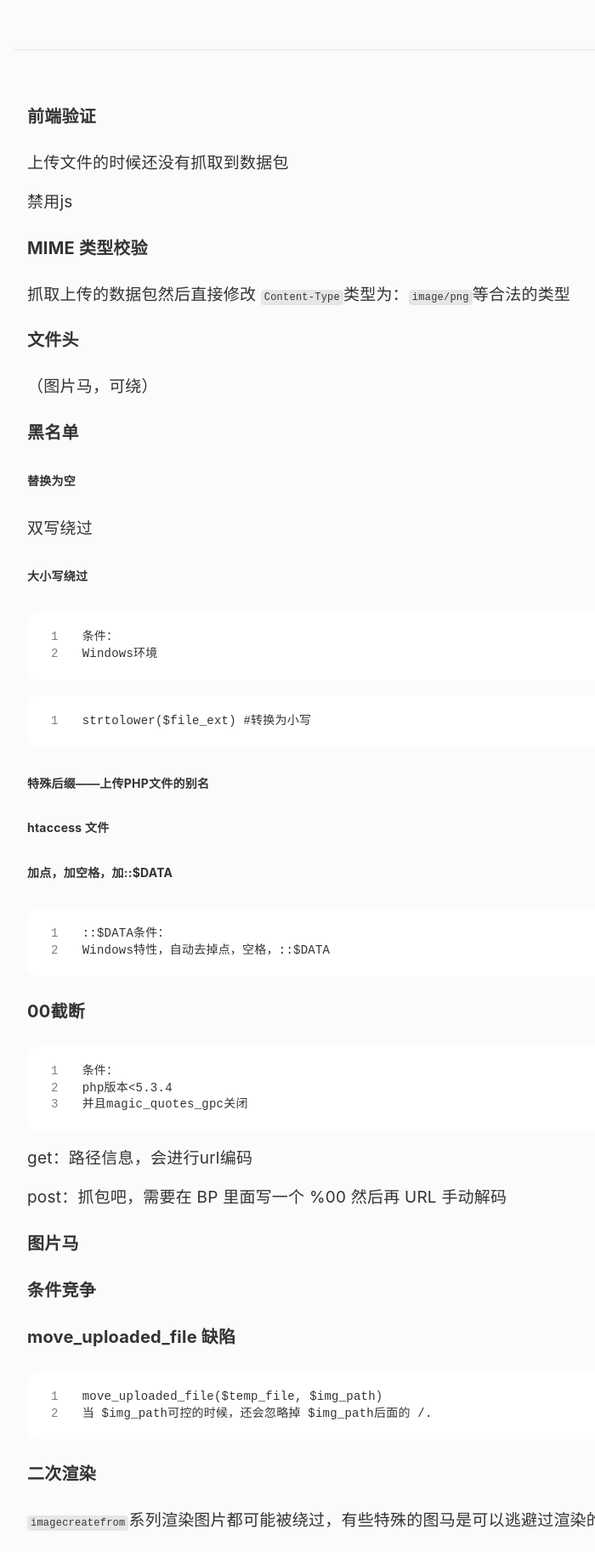
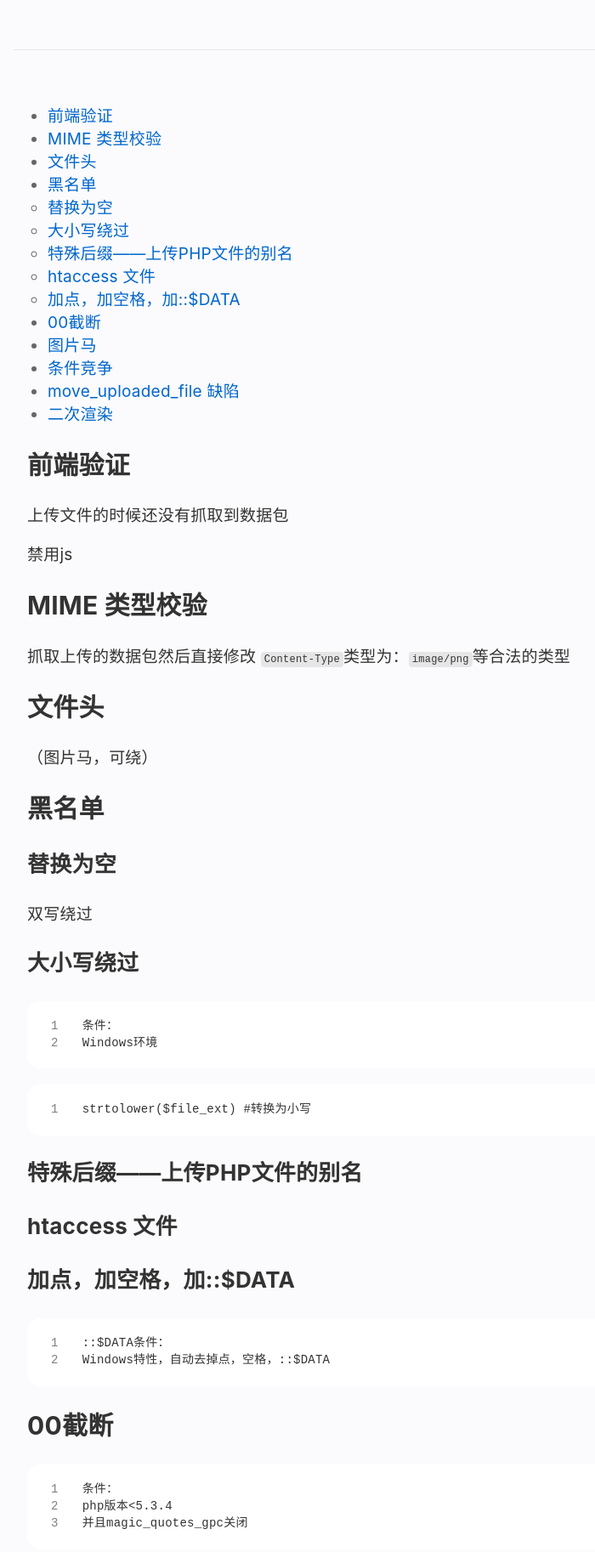
Before and after one commit to za0y0u/.github.io, a plain HTML site: page 2023/10/21/ctf/文件上传思路总结/index.html in a window 1280 px wide. Shown: the part 240-2066 px from the top of the page at 85% size, without its empty margins (208-908 px from the left). Drawn offline with nearby package versions, Linux system fonts and the light colour scheme.

Commit message:
Site updated: 2023-10-24 20:25:32

```diff
--- a/2023/10/21/ctf/文件上传思路总结/index.html
+++ b/2023/10/21/ctf/文件上传思路总结/index.html
@@ -168,28 +168,44 @@
     <div class="content">
         <!-- toc -->
 
-
-
+<ul>
+<li><a href="#%E5%89%8D%E7%AB%AF%E9%AA%8C%E8%AF%81">前端验证</a></li>
+<li><a href="#mime-%E7%B1%BB%E5%9E%8B%E6%A0%A1%E9%AA%8C">MIME 类型校验</a></li>
+<li><a href="#%E6%96%87%E4%BB%B6%E5%A4%B4">文件头</a></li>
+<li><a href="#%E9%BB%91%E5%90%8D%E5%8D%95">黑名单</a><ul>
+<li><a href="#%E6%9B%BF%E6%8D%A2%E4%B8%BA%E7%A9%BA">替换为空</a></li>
+<li><a href="#%E5%A4%A7%E5%B0%8F%E5%86%99%E7%BB%95%E8%BF%87">大小写绕过</a></li>
+<li><a href="#%E7%89%B9%E6%AE%8A%E5%90%8E%E7%BC%80%E4%B8%8A%E4%BC%A0php%E6%96%87%E4%BB%B6%E7%9A%84%E5%88%AB%E5%90%8D">特殊后缀——上传PHP文件的别名</a></li>
+<li><a href="#htaccess-%E6%96%87%E4%BB%B6">htaccess 文件</a></li>
+<li><a href="#%E5%8A%A0%E7%82%B9%E5%8A%A0%E7%A9%BA%E6%A0%BC%E5%8A%A0data">加点，加空格，加::$DATA</a></li>
+</ul>
+</li>
+<li><a href="#00%E6%88%AA%E6%96%AD">00截断</a></li>
+<li><a href="#%E5%9B%BE%E7%89%87%E9%A9%AC">图片马</a></li>
+<li><a href="#%E6%9D%A1%E4%BB%B6%E7%AB%9E%E4%BA%89">条件竞争</a></li>
+<li><a href="#move_uploaded_file-%E7%BC%BA%E9%99%B7">move_uploaded_file 缺陷</a></li>
+<li><a href="#%E4%BA%8C%E6%AC%A1%E6%B8%B2%E6%9F%93">二次渲染</a></li>
+</ul>
 <!-- tocstop -->
 
-<h4><span id="前端验证">前端验证</span></h4><p>上传文件的时候还没有抓取到数据包</p>
+<h2><span id="前端验证">前端验证</span></h2><p>上传文件的时候还没有抓取到数据包</p>
 <p>禁用js</p>
-<h4><span id="mime-类型校验">MIME 类型校验</span></h4><p>抓取上传的数据包然后直接修改 <code>Content-Type</code>类型为：<code>image/png</code>等合法的类型</p>
-<h4><span id="文件头">文件头</span></h4><p>（图片马，可绕）</p>
-<h4><span id="黑名单">黑名单</span></h4><h6><span id="替换为空">替换为空</span></h6><p>双写绕过</p>
-<h6><span id="大小写绕过">大小写绕过</span></h6><figure class="highlight plaintext"><table><tr><td class="gutter"><pre><span class="line">1</span><br><span class="line">2</span><br></pre></td><td class="code"><pre><span class="line">条件：</span><br><span class="line">Windows环境</span><br></pre></td></tr></table></figure>
+<h2><span id="mime-类型校验">MIME 类型校验</span></h2><p>抓取上传的数据包然后直接修改 <code>Content-Type</code>类型为：<code>image/png</code>等合法的类型</p>
+<h2><span id="文件头">文件头</span></h2><p>（图片马，可绕）</p>
+<h2><span id="黑名单">黑名单</span></h2><h3><span id="替换为空">替换为空</span></h3><p>双写绕过</p>
+<h3><span id="大小写绕过">大小写绕过</span></h3><figure class="highlight plaintext"><table><tr><td class="gutter"><pre><span class="line">1</span><br><span class="line">2</span><br></pre></td><td class="code"><pre><span class="line">条件：</span><br><span class="line">Windows环境</span><br></pre></td></tr></table></figure>
 
 <figure class="highlight plaintext"><table><tr><td class="gutter"><pre><span class="line">1</span><br></pre></td><td class="code"><pre><span class="line">strtolower($file_ext) #转换为小写</span><br></pre></td></tr></table></figure>
 
-<h6><span id="特殊后缀上传php文件的别名">特殊后缀——上传PHP文件的别名</span></h6><h6><span id="htaccess-文件">htaccess 文件</span></h6><h6><span id="加点加空格加data">加点，加空格，加::$DATA</span></h6><figure class="highlight plaintext"><table><tr><td class="gutter"><pre><span class="line">1</span><br><span class="line">2</span><br></pre></td><td class="code"><pre><span class="line">::$DATA条件：</span><br><span class="line">Windows特性，自动去掉点，空格，::$DATA</span><br></pre></td></tr></table></figure>
+<h3><span id="特殊后缀上传php文件的别名">特殊后缀——上传PHP文件的别名</span></h3><h3><span id="htaccess-文件">htaccess 文件</span></h3><h3><span id="加点加空格加data">加点，加空格，加::$DATA</span></h3><figure class="highlight plaintext"><table><tr><td class="gutter"><pre><span class="line">1</span><br><span class="line">2</span><br></pre></td><td class="code"><pre><span class="line">::$DATA条件：</span><br><span class="line">Windows特性，自动去掉点，空格，::$DATA</span><br></pre></td></tr></table></figure>
 
-<h4><span id="00截断">00截断</span></h4><figure class="highlight plaintext"><table><tr><td class="gutter"><pre><span class="line">1</span><br><span class="line">2</span><br><span class="line">3</span><br></pre></td><td class="code"><pre><span class="line">条件：</span><br><span class="line">php版本&lt;5.3.4</span><br><span class="line">并且magic_quotes_gpc关闭</span><br></pre></td></tr></table></figure>
+<h2><span id="00截断">00截断</span></h2><figure class="highlight plaintext"><table><tr><td class="gutter"><pre><span class="line">1</span><br><span class="line">2</span><br><span class="line">3</span><br></pre></td><td class="code"><pre><span class="line">条件：</span><br><span class="line">php版本&lt;5.3.4</span><br><span class="line">并且magic_quotes_gpc关闭</span><br></pre></td></tr></table></figure>
 
 <p>get：路径信息，会进行url编码</p>
 <p>post：抓包吧，需要在 BP 里面写一个 %00 然后再 URL 手动解码</p>
-<h4><span id="图片马">图片马</span></h4><h4><span id="条件竞争">条件竞争</span></h4><h4><span id="move_uploaded_file-缺陷">move_uploaded_file 缺陷</span></h4><figure class="highlight plaintext"><table><tr><td class="gutter"><pre><span class="line">1</span><br><span class="line">2</span><br></pre></td><td class="code"><pre><span class="line">move_uploaded_file($temp_file, $img_path)</span><br><span class="line">当 $img_path可控的时候，还会忽略掉 $img_path后面的 /.</span><br></pre></td></tr></table></figure>
+<h2><span id="图片马">图片马</span></h2><h2><span id="条件竞争">条件竞争</span></h2><h2><span id="move_uploaded_file-缺陷">move_uploaded_file 缺陷</span></h2><figure class="highlight plaintext"><table><tr><td class="gutter"><pre><span class="line">1</span><br><span class="line">2</span><br></pre></td><td class="code"><pre><span class="line">move_uploaded_file($temp_file, $img_path)</span><br><span class="line">当 $img_path可控的时候，还会忽略掉 $img_path后面的 /.</span><br></pre></td></tr></table></figure>
 
-<h4><span id="二次渲染">二次渲染</span></h4><p><code>imagecreatefrom</code>系列渲染图片都可能被绕过，有些特殊的图马是可以逃避过渲染的</p>
+<h2><span id="二次渲染">二次渲染</span></h2><p><code>imagecreatefrom</code>系列渲染图片都可能被绕过，有些特殊的图马是可以逃避过渲染的</p>
 
     </div>
 
```
Also changed, not shown: 2023/10/21/ctf/RCE思路总结/index.html (+25 -12 lines).
